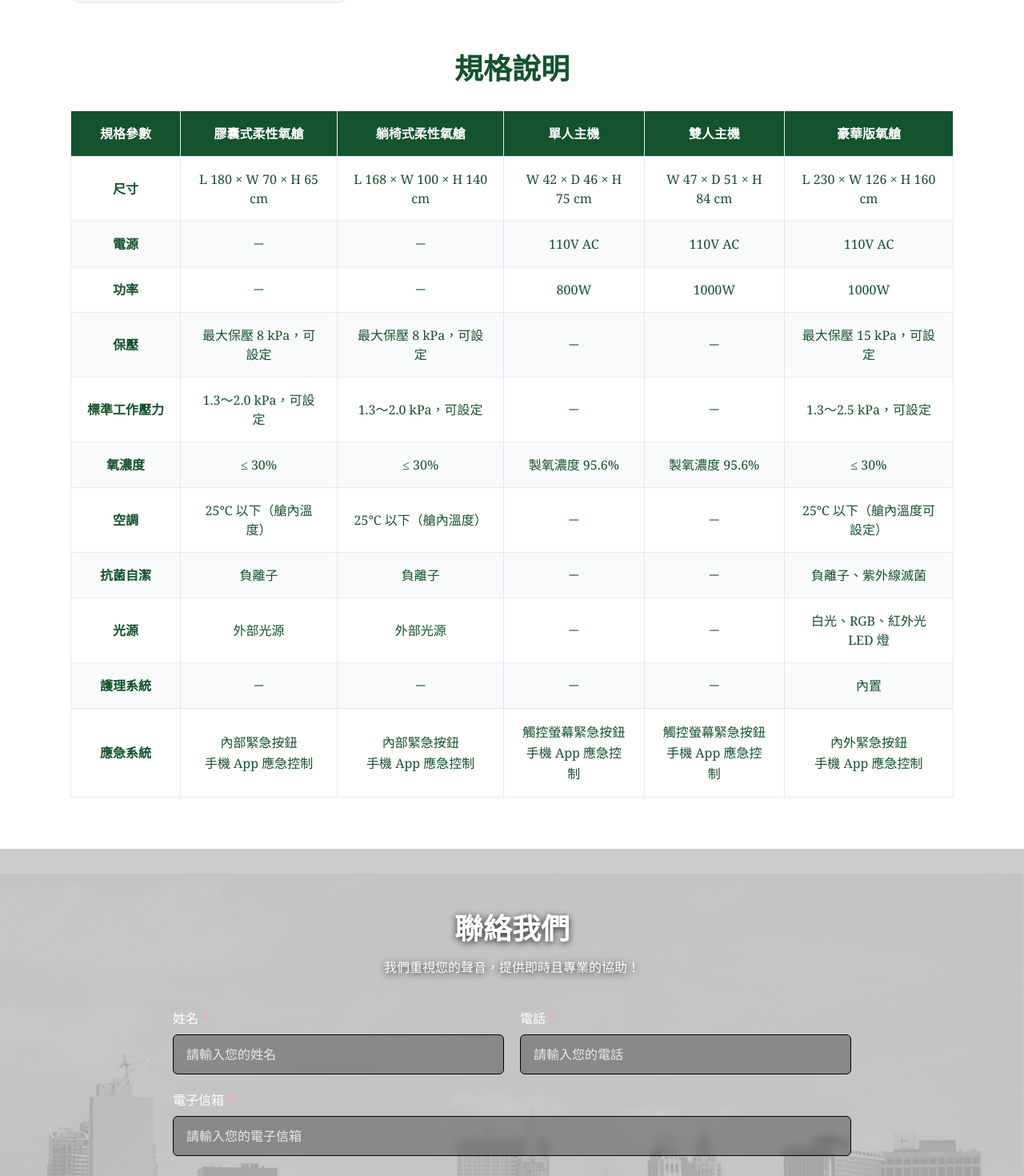
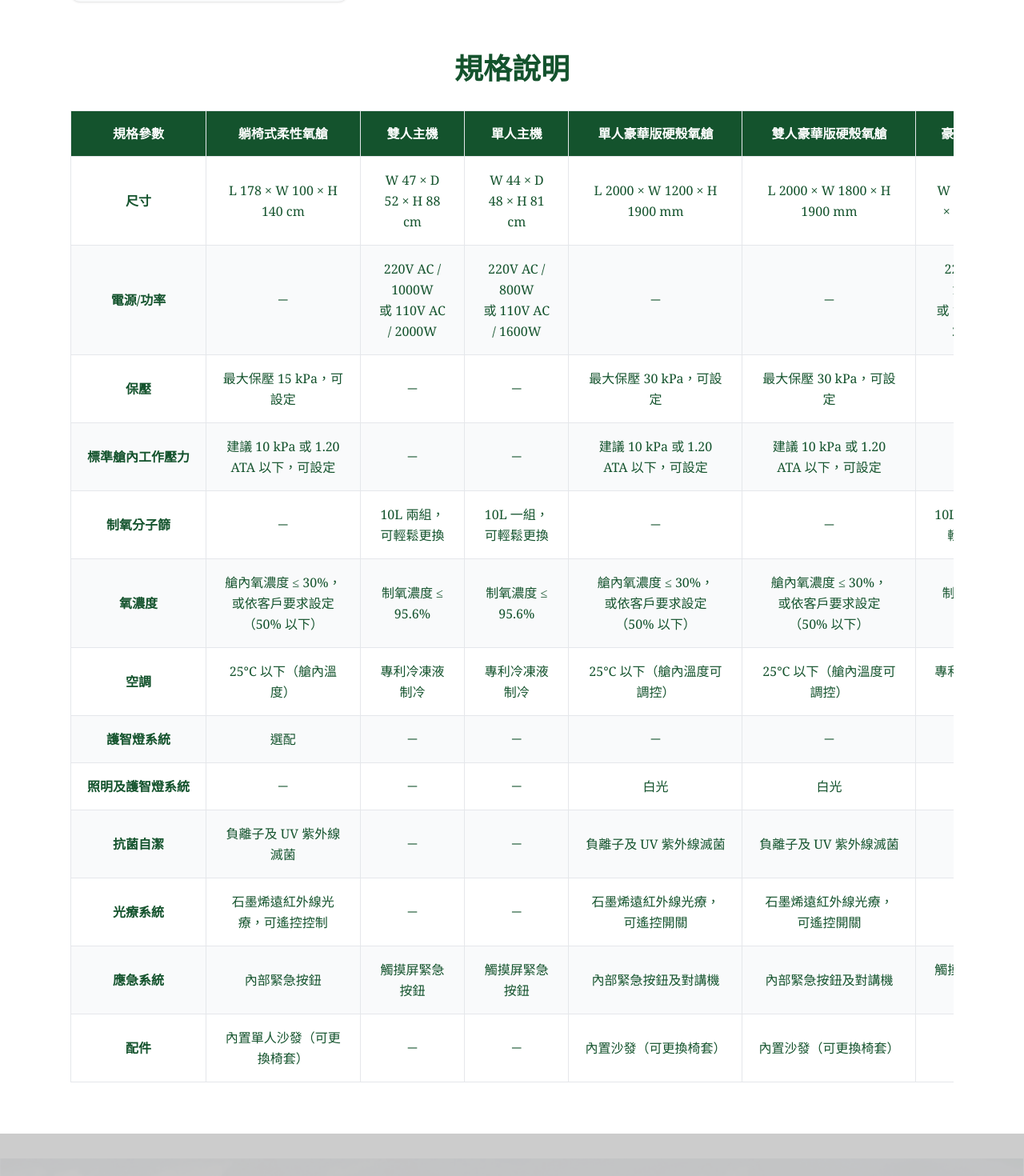
Before and after one commit to frankfu88/bdb, a Next.js app: page /products/oxy-series/human in a window 1280 px wide. Shown: the part 1180-2650 px from the top of the page at 80% size. Built offline with nearby package versions, Linux system fonts and the light colour scheme.

Commit message:
規格資訊調整

```diff
--- a/package.json
+++ b/package.json
@@ -28,6 +28,7 @@
     "@types/nodemailer": "^6.4.17",
     "@types/react": "^19",
     "@types/react-dom": "^19",
+    "baseline-browser-mapping": "^2.10.0",
     "eslint": "^9",
     "eslint-config-next": "15.1.7",
     "postcss": "^8.5.3",
--- a/src/components/human/SpecsTable.tsx
+++ b/src/components/human/SpecsTable.tsx
@@ -2,44 +2,165 @@
 type Row = {
   label: string;
   v: string[];
-  wrap?: boolean;
 };
 
 const HEADERS = [
   '規格參數',
-  '膠囊式柔性氧艙',
   '躺椅式柔性氧艙',
+  '雙人主機',
   '單人主機',
-  '雙人主機',
-  '豪華版氧艙',
+  '單人豪華版硬殼氧艙',
+  '雙人豪華版硬殼氧艙',
+  '豪華版主機',
 ];
 
 const ROWS: Row[] = [
-  { label: '尺寸', v: ['L 180 × W 70 × H 65 cm', 'L 168 × W 100 × H 140 cm', 'W 42 × D 46 × H 75 cm', 'W 47 × D 51 × H 84 cm', 'L 230 × W 126 × H 160 cm'] },
-  { label: '電源', v: ['－', '－', '110V AC', '110V AC', '110V AC'] },
-  { label: '功率', v: ['－', '－', '800W', '1000W', '1000W'] },
-  { label: '保壓', v: ['最大保壓 8 kPa，可設定', '最大保壓 8 kPa，可設定', '－', '－', '最大保壓 15 kPa，可設定'] },
-  { label: '標準工作壓力', v: ['1.3～2.0 kPa，可設定', '1.3～2.0 kPa，可設定', '－', '－', '1.3～2.5 kPa，可設定'] },
-  { label: '氧濃度', v: ['≤ 30%', '≤ 30%', '製氧濃度 95.6%', '製氧濃度 95.6%', '≤ 30%'] },
-  { label: '空調', v: ['25℃ 以下（艙內溫度）', '25℃ 以下（艙內溫度）', '－', '－', '25℃ 以下（艙內溫度可設定）'] },
-  { label: '抗菌自潔', v: ['負離子', '負離子', '－', '－', '負離子、紫外線滅菌'] },
-  { label: '光源', v: ['外部光源', '外部光源', '－', '－', '白光、RGB、紅外光 LED 燈'] },
-  { label: '護理系統', v: ['－', '－', '－', '－', '內置'] },
+  {
+    label: '尺寸',
+    v: [
+      'L 178 × W 100 × H 140 cm',
+      'W 47 × D 52 × H 88 cm',
+      'W 44 × D 48 × H 81 cm',
+      'L 2000 × W 1200 × H 1900 mm',
+      'L 2000 × W 1800 × H 1900 mm',
+      'W 47 × D 52 × H 88 cm',
+    ],
+  },
+  {
+    label: '電源/功率',
+    v: [
+      '－',
+      '220V AC / 1000W\n或 110V AC / 2000W',
+      '220V AC / 800W\n或 110V AC / 1600W',
+      '－',
+      '－',
+      '220V AC / 1000W\n或 110V AC / 2000W',
+    ],
+  },
+  {
+    label: '保壓',
+    v: [
+      '最大保壓 15 kPa，可設定',
+      '－',
+      '－',
+      '最大保壓 30 kPa，可設定',
+      '最大保壓 30 kPa，可設定',
+      '－',
+    ],
+  },
+  {
+    label: '標準艙內工作壓力',
+    v: [
+      '建議 10 kPa 或 1.20 ATA 以下，可設定',
+      '－',
+      '－',
+      '建議 10 kPa 或 1.20 ATA 以下，可設定',
+      '建議 10 kPa 或 1.20 ATA 以下，可設定',
+      '－',
+    ],
+  },
+  {
+    label: '制氧分子篩',
+    v: [
+      '－',
+      '10L 兩組，可輕鬆更換',
+      '10L 一組，可輕鬆更換',
+      '－',
+      '－',
+      '10L 兩組，可輕鬆更換',
+    ],
+  },
+  {
+    label: '氧濃度',
+    v: [
+      '艙內氧濃度 ≤ 30%，\n或依客戶要求設定（50% 以下）',
+      '制氧濃度 ≤ 95.6%',
+      '制氧濃度 ≤ 95.6%',
+      '艙內氧濃度 ≤ 30%，\n或依客戶要求設定（50% 以下）',
+      '艙內氧濃度 ≤ 30%，\n或依客戶要求設定（50% 以下）',
+      '制氧濃度 ≤ 95.6%',
+    ],
+  },
+  {
+    label: '空調',
+    v: [
+      '25°C 以下（艙內溫度）',
+      '專利冷凍液制冷',
+      '專利冷凍液制冷',
+      '25°C 以下（艙內溫度可調控）',
+      '25°C 以下（艙內溫度可調控）',
+      '專利冷凍液制冷',
+    ],
+  },
+  {
+    label: '護智燈系統',
+    v: [
+      '選配',
+      '－',
+      '－',
+      '－',
+      '－',
+      '－',
+    ],
+  },
+  {
+    label: '照明及護智燈系統',
+    v: [
+      '－',
+      '－',
+      '－',
+      '白光',
+      '白光',
+      '－',
+    ],
+  },
+  {
+    label: '抗菌自潔',
+    v: [
+      '負離子及 UV 紫外線滅菌',
+      '－',
+      '－',
+      '負離子及 UV 紫外線滅菌',
+      '負離子及 UV 紫外線滅菌',
+      '－',
+    ],
+  },
+  {
+    label: '光療系統',
+    v: [
+      '石墨烯遠紅外線光療，可遙控控制',
+      '－',
+      '－',
+      '石墨烯遠紅外線光療，可遙控開關',
+      '石墨烯遠紅外線光療，可遙控開關',
+      '－',
+    ],
+  },
   {
     label: '應急系統',
-    wrap: true,
     v: [
-      '內部緊急按鈕<br />手機 App 應急控制',
-      '內部緊急按鈕<br />手機 App 應急控制',
-      '觸控螢幕緊急按鈕<br />手機 App 應急控制',
-      '觸控螢幕緊急按鈕<br />手機 App 應急控制',
-      '內外緊急按鈕<br />手機 App 應急控制',
+      '內部緊急按鈕',
+      '觸摸屏緊急按鈕',
+      '觸摸屏緊急按鈕',
+      '內部緊急按鈕及對講機',
+      '內部緊急按鈕及對講機',
+      '觸摸屏緊急按鈕',
+    ],
+  },
+  {
+    label: '配件',
+    v: [
+      '內置單人沙發（可更換椅套）',
+      '－',
+      '－',
+      '內置沙發（可更換椅套）',
+      '內置沙發（可更換椅套）',
+      '－',
     ],
   },
 ];
 
 export default function SpecsTable() {
-  // 產生欄索引（跳過第 0 欄「規格參數」）
   const modelIndexes = Array.from({ length: HEADERS.length - 1 }, (_, i) => i + 1);
 
   return (
@@ -48,11 +169,14 @@ export default function SpecsTable() {
         規格說明
       </h2>
 
-      {/* ===== 手機：每個型號一張卡（欄轉列） ===== */}
+      {/* 手機版：每個型號一張卡 */}
       <div className="md:hidden space-y-5">
         {modelIndexes.map((colIdx) => (
-          <section key={colIdx} className="rounded-xl border border-gray-200 bg-white overflow-hidden">
-            <div className="bg-green-900/90 text-white text-center py-3 font-serif font-semibold">
+          <section
+            key={colIdx}
+            className="rounded-xl border border-gray-200 bg-white overflow-hidden shadow-sm"
+          >
+            <div className="bg-green-900/90 text-white text-center py-3 px-4 font-serif font-semibold leading-relaxed">
               {HEADERS[colIdx]}
             </div>
 
@@ -63,12 +187,8 @@ export default function SpecsTable() {
                     <th className="w-32 align-top text-left px-3 py-2 text-green-900 font-semibold border-t border-gray-200">
                       {row.label}
                     </th>
-                    <td className="px-3 py-2 border-t border-gray-200 text-gray-800 leading-relaxed break-words">
-                      {row.wrap ? (
-                        <span dangerouslySetInnerHTML={{ __html: row.v[colIdx - 1] }} />
-                      ) : (
-                        row.v[colIdx - 1]
-                      )}
+                    <td className="px-3 py-2 border-t border-gray-200 text-gray-800 leading-relaxed break-words whitespace-pre-line">
+                      {row.v[colIdx - 1]}
                     </td>
                   </tr>
                 ))}
@@ -78,9 +198,9 @@ export default function SpecsTable() {
         ))}
       </div>
 
-      {/* ===== 桌機：原表格（移除 min-width，讓它塞進容器） ===== */}
-      <div className="hidden md:block">
-        <table className="w-full text-green-900 border-collapse border border-gray-200 font-serif text-sm md:text-base table-auto">
+      {/* 桌機版：可橫向捲動避免欄位太擠 */}
+      <div className="hidden md:block overflow-x-auto">
+        <table className="min-w-[1200px] w-full text-green-900 border-collapse border border-gray-200 font-serif text-sm md:text-base table-auto">
           <thead>
             <tr className="bg-green-900 text-white">
               {HEADERS.map((h) => (
@@ -95,28 +215,20 @@ export default function SpecsTable() {
           </thead>
 
           <tbody>
-            {ROWS.map(({ label, v, wrap }, rowIdx) => (
+            {ROWS.map(({ label, v }, rowIdx) => (
               <tr key={label} className={rowIdx % 2 === 0 ? 'bg-white' : 'bg-gray-50'}>
                 <td className="px-4 py-3 md:px-5 md:py-4 border border-gray-200 text-center font-semibold whitespace-nowrap">
                   {label}
                 </td>
 
-                {v.map((cell, i) =>
-                  wrap ? (
-                    <td
-                      key={i}
-                      className="px-4 py-3 md:px-5 md:py-4 border border-gray-200 text-center whitespace-normal break-words leading-relaxed"
-                      dangerouslySetInnerHTML={{ __html: cell }}
-                    />
-                  ) : (
-                    <td
-                      key={i}
-                      className="px-4 py-3 md:px-5 md:py-4 border border-gray-200 text-center"
-                    >
-                      {cell}
-                    </td>
-                  )
-                )}
+                {v.map((cell, i) => (
+                  <td
+                    key={i}
+                    className="px-4 py-3 md:px-5 md:py-4 border border-gray-200 text-center whitespace-pre-line leading-relaxed align-middle"
+                  >
+                    {cell}
+                  </td>
+                ))}
               </tr>
             ))}
           </tbody>
```
Also changed, not shown: 1 other file (tests, documents, lock files or other folders).
